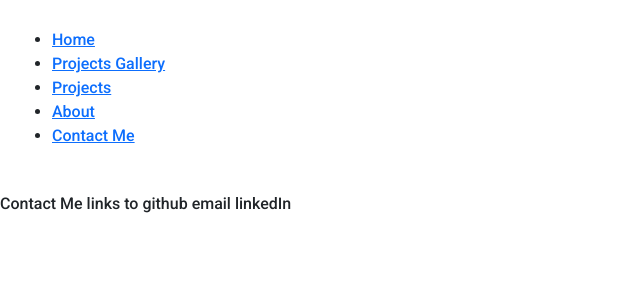
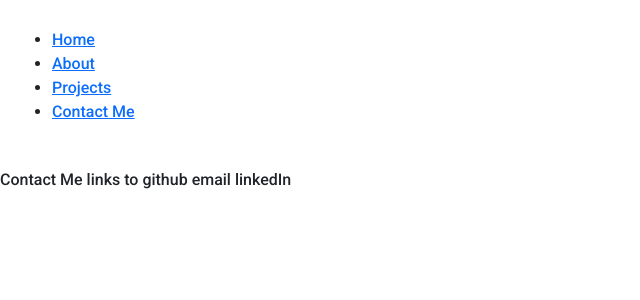
Before and after one commit to MayraRivasLara/MR-Portfolio2.0-React, a React (Create React App) app: page /contact in a window 1280 px wide. Shown: the top 300 px of the page, without its empty margins (0-640 px from the left). Built offline with nearby package versions, Linux system fonts and the light colour scheme; a web font is replaced by a local one.

Commit message:
project gallery page deleted

```diff
--- a/src/layouts/nav/Navbar.jsx
+++ b/src/layouts/nav/Navbar.jsx
@@ -12,16 +12,12 @@
       link: "/",
     },
     {
-      title: "Projects Gallery",
-      link: "/projects-gallery",
+      title: "About",
+      link: "/about",
     },
     {
       title: "Projects",
       link: "/projects",
-    },
-    {
-      title: "About",
-      link: "/about",
     },
     {
       title: "Contact Me",
```
